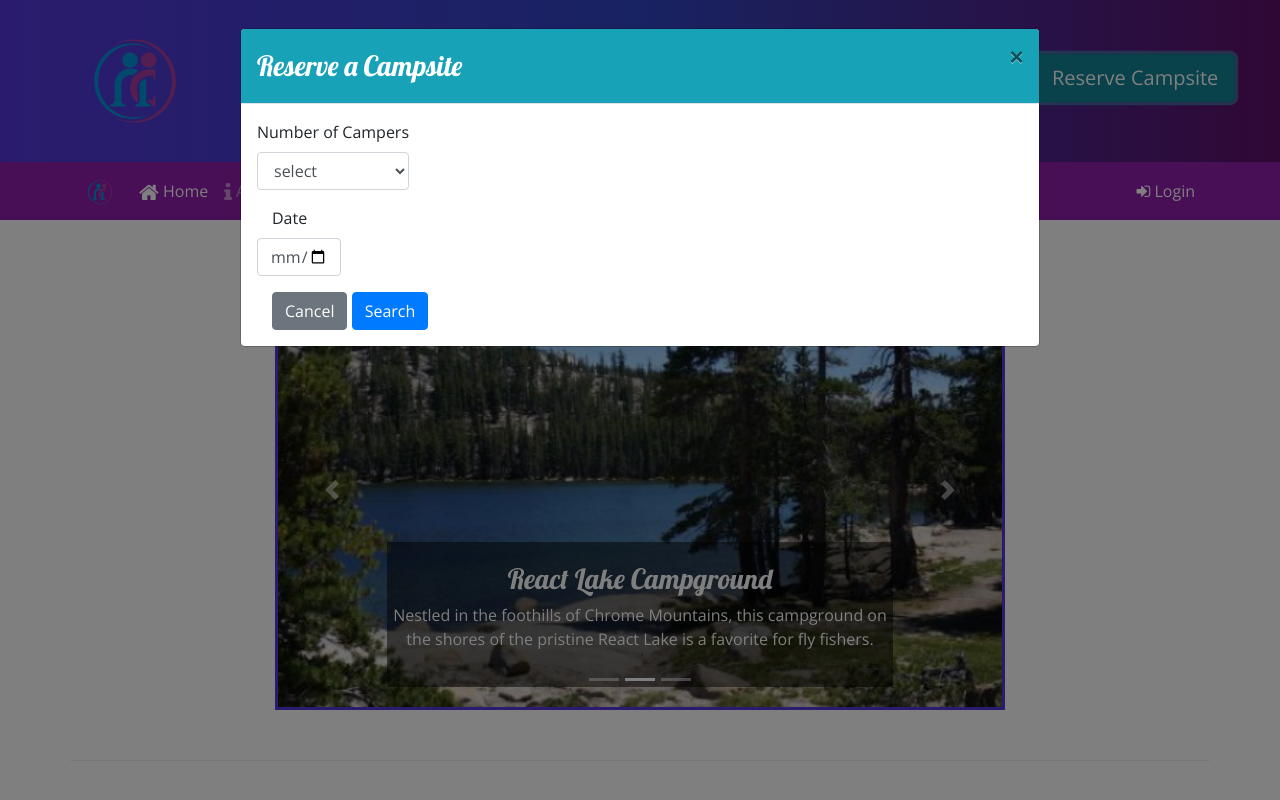
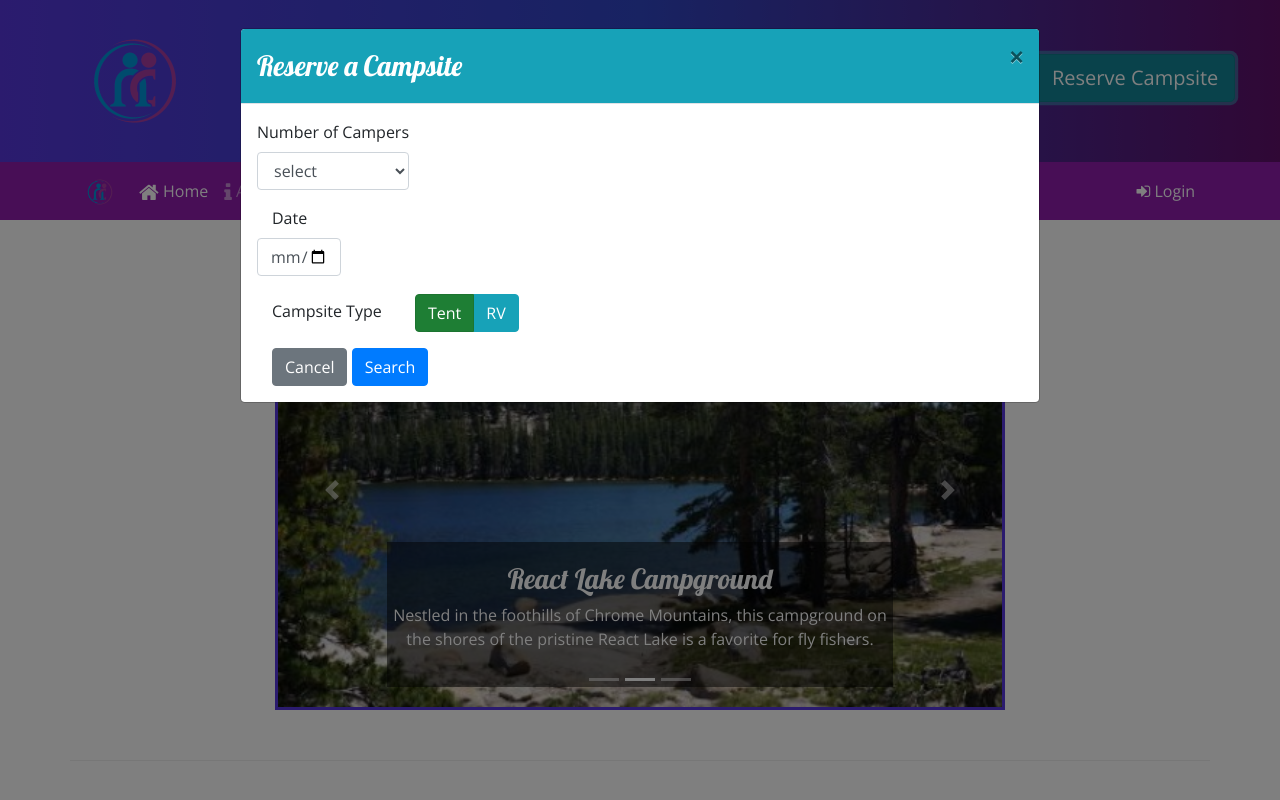
Before and after one commit to kuddleman/nucampsite, a website: page index.html in a window 1280 px wide. Both pictures are taken after a click on the button "Reserve Campsite". Shown: the top 800 px of the page. Drawn offline with nearby package versions, Linux system fonts and the light colour scheme.

Commit message:
add row to reserve form

```diff
--- a/index.html
+++ b/index.html
@@ -72,6 +72,7 @@
                     </select>
                   </div>
                 </div>
+
                 <div class="row">
                   <div class="form-group">
                       <label for="date" class="col col-sm-6">Date</label>
@@ -80,6 +81,21 @@
                       </div>
                   </div>
                 </div>
+
+                <div class="row">
+                  <div class="form-group">
+                    <label for="" class="col col-sm-6 col-form-label text-nowrap">Campsite Type</label>
+                    <div class="col-2 btn-group btn-group-toggle" data-toggle="buttons">
+                      <label class="btn btn-success active">
+                        <input type="radio" name="siteType" id="siteTent" value="tent" autocomplete="off" checked> Tent
+                      </label>
+                      <label class="btn btn-info">
+                        <input type="radio" name="siteType" id="siteRV" value="RV" autocomplete="off"> RV
+                      </label>
+                    </div>
+                  </div>
+                </div>
+
                 <div class="row">
                   <div class="col">
                     <button data-dismiss="modal" class="btn btn-secondary">Cancel</button>
```
